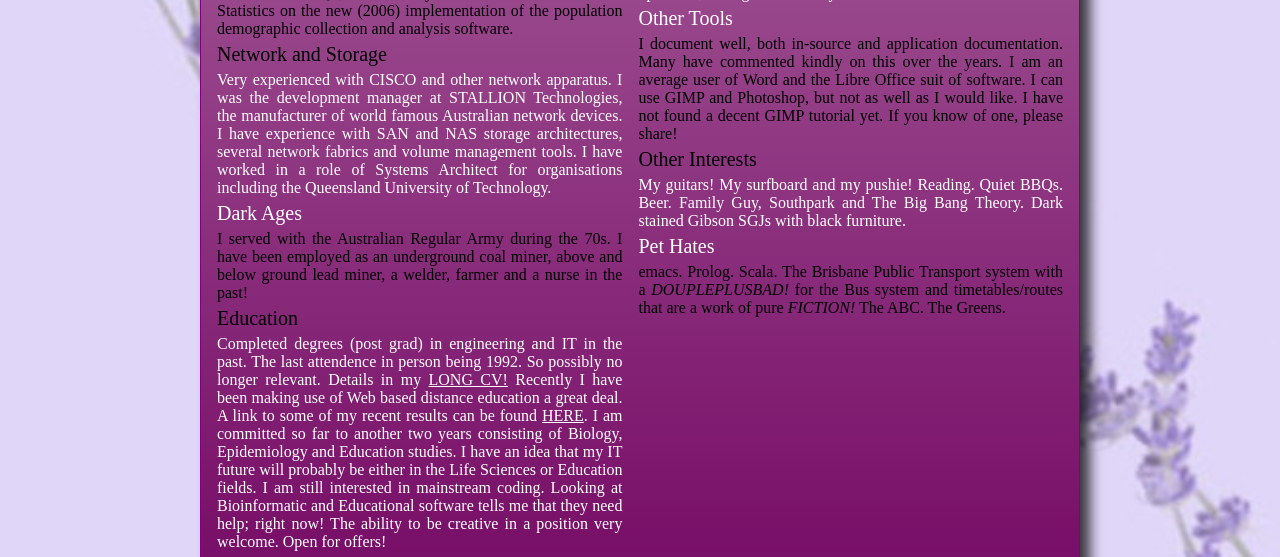
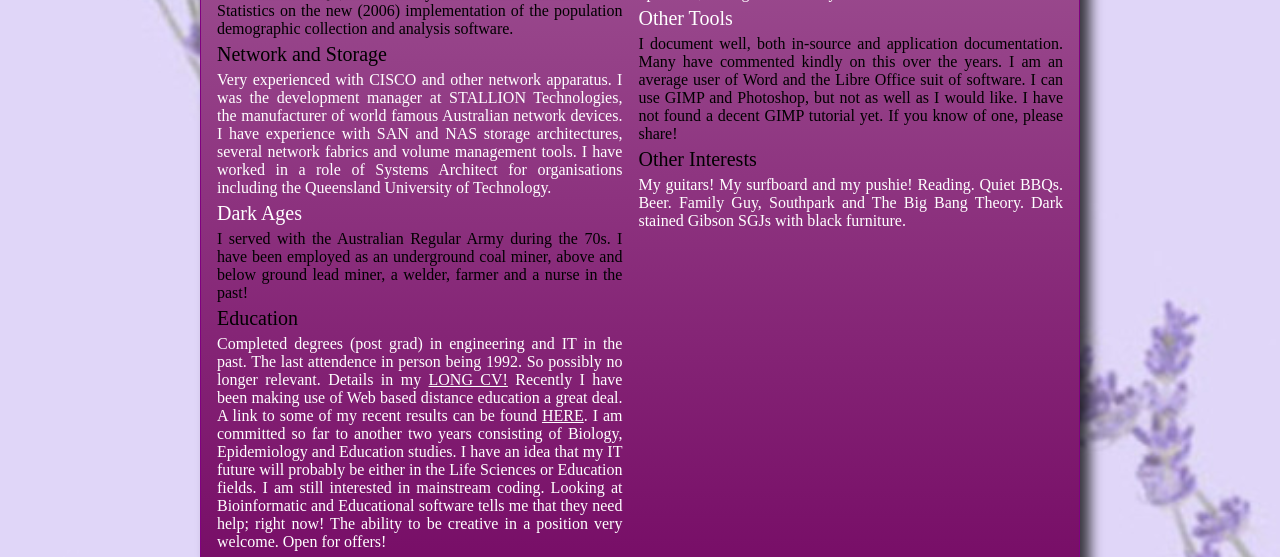
Before and after one commit to addinall/addinall.com.au, a PHP site: page /contact.php in a window 1280 px wide. Shown: the part 1778-2335 px from the top of the page. Run offline with PHP 8.4, Linux system fonts and the light colour scheme; data that the repository does not hold is empty; some libraries are stand-ins or nearby versions; some web fonts are replaced.

Commit message:
Get rid of Pet Hates

```diff
--- a/contact.php
+++ b/contact.php
@@ -554,10 +554,6 @@
       <p class="p2">
 My guitars!  My surfboard and my pushie!  Reading. Quiet BBQs.  Beer.  Family Guy, Southpark and The Big Bang Theory.  Dark stained Gibson SGJs with black furniture.
       </p>
-        <h2 class="white">Pet Hates</h2>
-      <p class="p1">
-emacs. Prolog. Scala. The Brisbane Public Transport system with a <em>DOUPLEPLUSBAD!</em> for the Bus system and timetables/routes that are a work of pure <em>FICTION!</em>  The ABC. The Greens.
-      </p>
 EOE;
 
     print $part_two;
```
